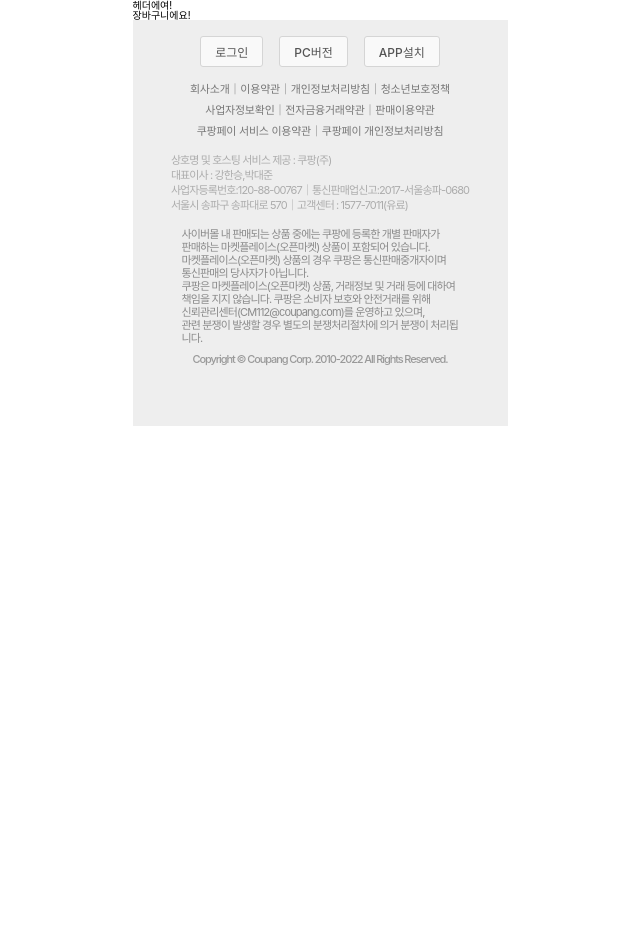
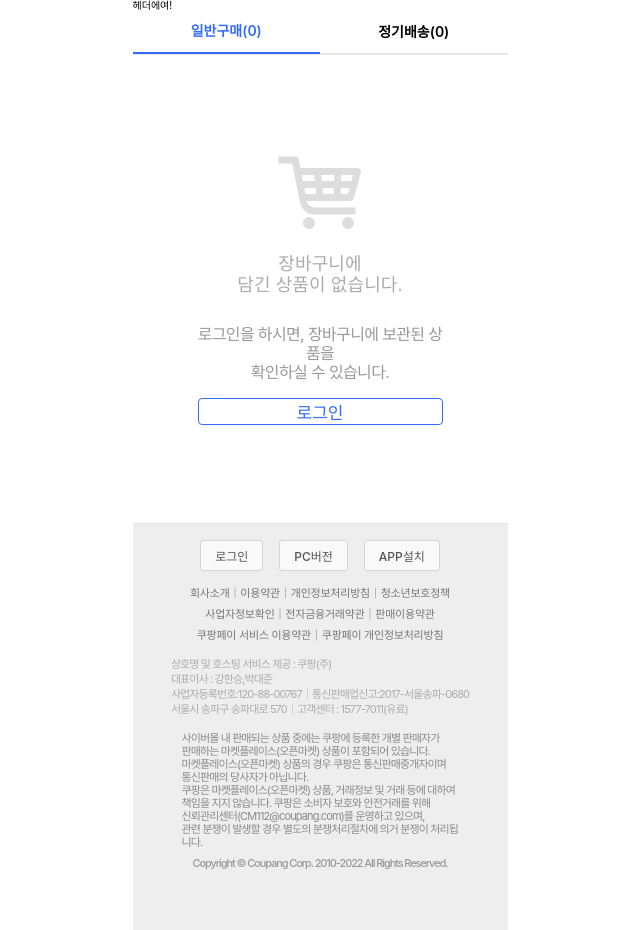
Before and after one commit to SOPT31-GROUP3/coupang-frontend, a React (Create React App) app: page /cart in a window 1280 px wide. Shown: the whole page, without its empty margins (320-960 px from the left). Before the commit the page ends 800 px from the top, so only its background shows below. Built offline with nearby package versions, Linux system fonts and the light colour scheme; a web font is replaced by a local one.

Commit message:
design: cart페이지 ui 구현

```diff
--- /dev/null
+++ b/src/assets/images/index.ts
@@ -0,0 +1 @@
+export { default as iconBasketMain } from './icon_basket_main.svg';
--- /dev/null
+++ b/src/components/cart/EmptyCartView.tsx
@@ -0,0 +1,106 @@
+import { iconBasketMain } from 'assets/images';
+import styled from 'styled-components';
+
+function EmptyCartView() {
+  return (
+    <>
+      <StCartTab>
+        <CartTabItem>일반구매(0)</CartTabItem>
+        <CartTabItem>정기배송(0)</CartTabItem>
+      </StCartTab>
+      <StEmptyCart>
+        <StIconBasket src={iconBasketMain} />
+        <h1>
+          장바구니에
+          <br />
+          담긴 상품이 없습니다.
+        </h1>
+        <h2>
+          로그인을 하시면, 장바구니에 보관된 상품을
+          <br />
+          확인하실 수 있습니다.
+        </h2>
+        <StLoginButton>로그인</StLoginButton>
+      </StEmptyCart>
+    </>
+  );
+}
+
+export default EmptyCartView;
+
+const StCartTab = styled.nav`
+  display: flex;
+
+  height: 4.4rem;
+
+  font-weight: ${(props) => props.theme.fontWeight.semiBold};
+  font-size: 1.4rem;
+
+  & > div:first-of-type {
+    color: ${(props) => props.theme.color.blue01};
+    border-bottom: 0.2rem solid ${(props) => props.theme.color.blue01};
+  }
+
+  & > div:nth-of-type(2) {
+    color: ${(props) => props.theme.color.black};
+    border-bottom: 0.05rem solid #e4e6e3;
+  }
+`;
+
+const CartTabItem = styled.div`
+  display: flex;
+  justify-content: center;
+  align-items: center;
+  flex: 1;
+`;
+
+const StEmptyCart = styled.section`
+  display: flex;
+  flex-direction: column;
+  align-items: center;
+
+  height: 47rem;
+  padding: 9rem 6rem 10rem 6rem;
+
+  border-top: 0.05rem solid #e4e6e3;
+  border-bottom: 0.1rem solid #e4e6e3;
+
+  & > h1 {
+    margin-bottom: 3rem;
+
+    color: ${(props) => props.theme.color.gray400};
+    font-size: 1.8rem;
+    letter-spacing: 0.01rem;
+    line-height: 2.1rem;
+
+    text-align: center;
+  }
+
+  & > h2 {
+    margin-bottom: 1.6rem;
+
+    color: ${(props) => props.theme.color.gray500};
+    font-size: 1.6rem;
+    letter-spacing: -0.04em;
+    line-height: 1.9rem;
+
+    text-align: center;
+  }
+`;
+
+const StIconBasket = styled.img`
+  width: 10rem;
+  height: 10rem;
+  margin-bottom: 0.8rem;
+`;
+
+const StLoginButton = styled.button`
+  width: 24.5rem;
+  height: 4.4rem;
+
+  border: 0.1rem solid ${(props) => props.theme.color.blue01};
+  border-radius: 0.4rem;
+  background-color: transparent;
+  color: ${(props) => props.theme.color.blue01};
+  font-size: 1.7rem;
+`;
--- a/src/pages/Cart.tsx
+++ b/src/pages/Cart.tsx
@@ -1,7 +1,7 @@
-import React from 'react';
+import EmptyCartView from 'components/cart/EmptyCartView';
 
 function Cart() {
-  return <div>장바구니에요!</div>;
+  return <EmptyCartView />;
 }
 
 export default Cart;
```
Also changed, not shown: src/components/cart/CartComponent.tsx (deleted, +0 -7 lines), src/assets/images/icon_basket_main.svg (added).
